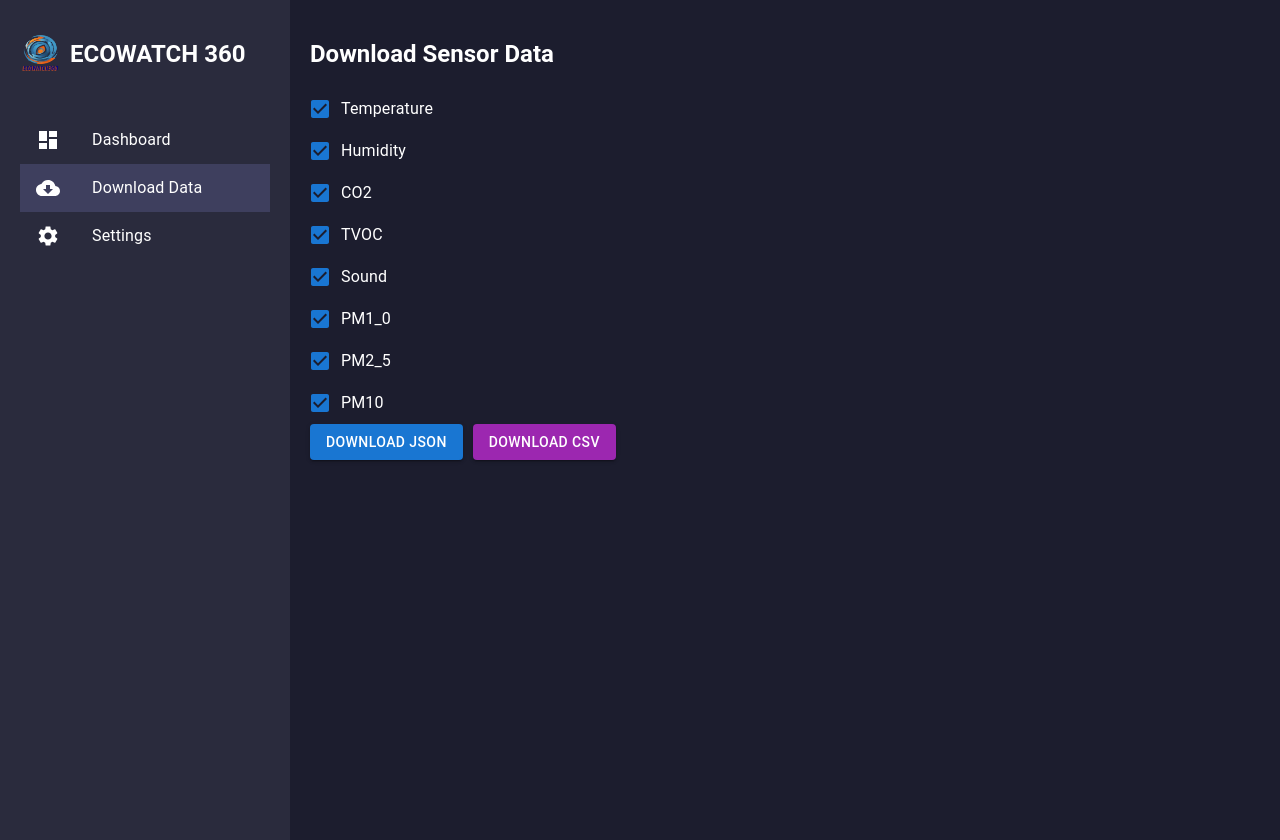
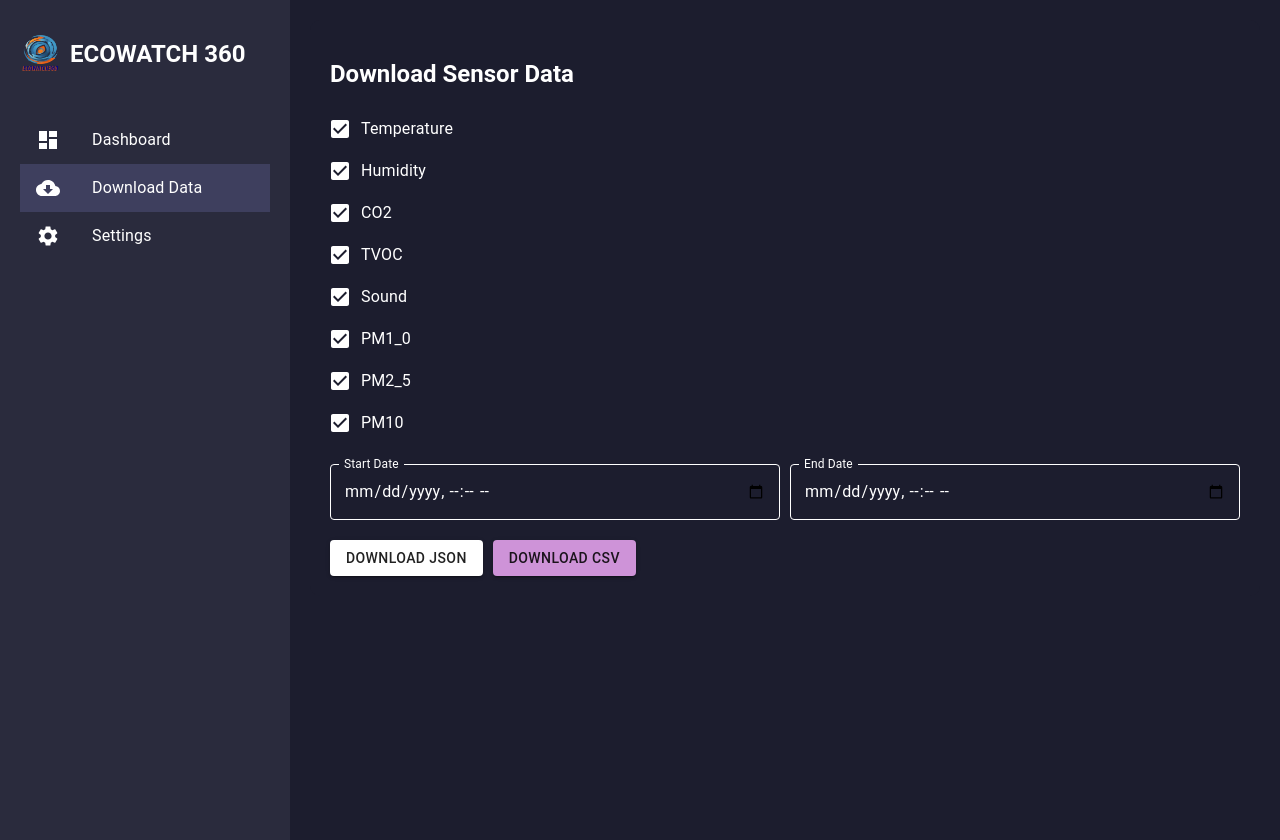
Before and after one commit to JazzNeusta/ecowatch, a React (Create React App) app in the folder my-app/: page / in a window 1280 px wide. Both pictures are taken after a click on the item "Download Data". Built offline with nearby package versions, Linux system fonts and the light colour scheme; no server answers.

Commit message:
filtrage des données par plage de temps

```diff
--- a/my-app/src/components/DownloadData.js
+++ b/my-app/src/components/DownloadData.js
@@ -35,11 +35,10 @@
 //   );
 // };
 
-// export default DownloadData;
-
 import React, { useState } from 'react';
-import { Button, Checkbox, FormControlLabel, FormGroup } from '@mui/material';
+import { Button, Checkbox, FormControlLabel, FormGroup, TextField } from '@mui/material';
 import { prepareDataAsJSON, prepareDataAsCSV } from '../utils/dataPreparation';
+import { createTheme, ThemeProvider } from '@mui/material/styles';
 
 const downloadFile = (content, fileName, mimeType) => {
   const blob = new Blob([content], { type: mimeType });
@@ -49,6 +48,36 @@ const downloadFile = (content, fileName, mimeType) => {
   link.click();
   URL.revokeObjectURL(link.href);
 };
+
+// Création d'un thème personnalisé pour Material-UI
+const theme = createTheme({
+  palette: {
+    mode: 'dark',
+    primary: {
+      main: '#ffffff', // Couleur principale en blanc
+    },
+    text: {
+      primary: '#ffffff', // Texte en blanc
+    },
+  },
+  components: {
+    MuiOutlinedInput: {
+      styleOverrides: {
+        root: {
+          '& .MuiOutlinedInput-notchedOutline': {
+            borderColor: '#ffffff', // Couleur de la bordure en blanc
+          },
+          '&:hover .MuiOutlinedInput-notchedOutline': {
+            borderColor: '#ffffff', // Couleur de la bordure au survol
+          },
+          '&.Mui-focused .MuiOutlinedInput-notchedOutline': {
+            borderColor: '#ffffff', // Couleur de la bordure lorsqu'elle est focus
+          },
+        },
+      },
+    },
+  },
+});
 
 const DownloadData = ({ data }) => {
   const [selectedDataTypes, setSelectedDataTypes] = useState({
@@ -62,7 +91,9 @@ const DownloadData = ({ data }) => {
     PM10: true,
   });
 
-  // Gérer la sélection de données
+  const [startDate, setStartDate] = useState('');
+  const [endDate, setEndDate] = useState('');
+
   const handleDataTypeChange = (event) => {
     setSelectedDataTypes({
       ...selectedDataTypes,
@@ -70,14 +101,22 @@ const DownloadData = ({ data }) => {
     });
   };
 
-  // Filtrer les données à télécharger selon la sélection
   const filterData = (data) => {
     const filteredData = {};
+    const startTime = startDate ? new Date(startDate).getTime() : null;
+    const endTime = endDate ? new Date(endDate).getTime() : null;
+
     Object.keys(selectedDataTypes).forEach((key) => {
       if (selectedDataTypes[key]) {
-        filteredData[`${key}Data`] = data[`${key}Data`];
+        filteredData[`${key}Data`] = data[`${key}Data`].filter((entry) => {
+          const timestamp = entry[0];
+          if (startTime && timestamp < startTime) return false;
+          if (endTime && timestamp > endTime) return false;
+          return true;
+        });
       }
     });
+
     return filteredData;
   };
 
@@ -94,9 +133,11 @@ const DownloadData = ({ data }) => {
   };
 
   return (
-    <div>
-      <h2 style={{ color: '#fff' }}>Download Sensor Data</h2>
-      <FormGroup>
+    <ThemeProvider theme={theme}>
+      <div style={{ padding: '20px', backgroundColor: '#1C1D2E', borderRadius: '10px', color: '#fff' }}>
+        <h2 style={{ color: '#fff', marginBottom: '20px' }}>Download Sensor Data</h2>
+
+        <FormGroup style={{ marginBottom: '20px' }}>
           {Object.keys(selectedDataTypes).map((key) => (
             <FormControlLabel
               key={key}
@@ -105,6 +146,7 @@ const DownloadData = ({ data }) => {
                   checked={selectedDataTypes[key]}
                   onChange={handleDataTypeChange}
                   name={key}
+                  style={{ color: '#fff' }}
                 />
               }
               label={key.charAt(0).toUpperCase() + key.slice(1)}
@@ -112,18 +154,34 @@ const DownloadData = ({ data }) => {
             />
           ))}
         </FormGroup>
-      <Button variant="contained" color="primary" onClick={handleDownloadJSON}>
+
+        <div style={{ marginTop: '20px', marginBottom: '20px', display: 'flex', gap: '10px' }}>
+          <TextField
+            label="Start Date"
+            type="datetime-local"
+            InputLabelProps={{ shrink: true, style: { color: '#fff' } }}
+            value={startDate}
+            onChange={(e) => setStartDate(e.target.value)}
+            fullWidth
+          />
+          <TextField
+            label="End Date"
+            type="datetime-local"
+            InputLabelProps={{ shrink: true, style: { color: '#fff' } }}
+            value={endDate}
+            onChange={(e) => setEndDate(e.target.value)}
+            fullWidth
+          />
+        </div>
+
+        <Button variant="contained" color="primary" onClick={handleDownloadJSON} style={{ marginRight: '10px' }}>
           Download JSON
         </Button>
-      <Button
-        variant="contained"
-        color="secondary"
-        onClick={handleDownloadCSV}
-        style={{ marginLeft: '10px' }}
-      >
+        <Button variant="contained" color="secondary" onClick={handleDownloadCSV}>
           Download CSV
         </Button>
       </div>
+    </ThemeProvider>
   );
 };
 
--- a/my-app/src/utils/dataPreparation.js
+++ b/my-app/src/utils/dataPreparation.js
@@ -36,7 +36,6 @@
 
 //     return csvRows.join("\n");
 //   };
-
 export const prepareDataAsJSON = (data) => {
   // Structure les données dans un objet
   const jsonData = {
```
Lines whose indentation alone changed are shown as unchanged.
